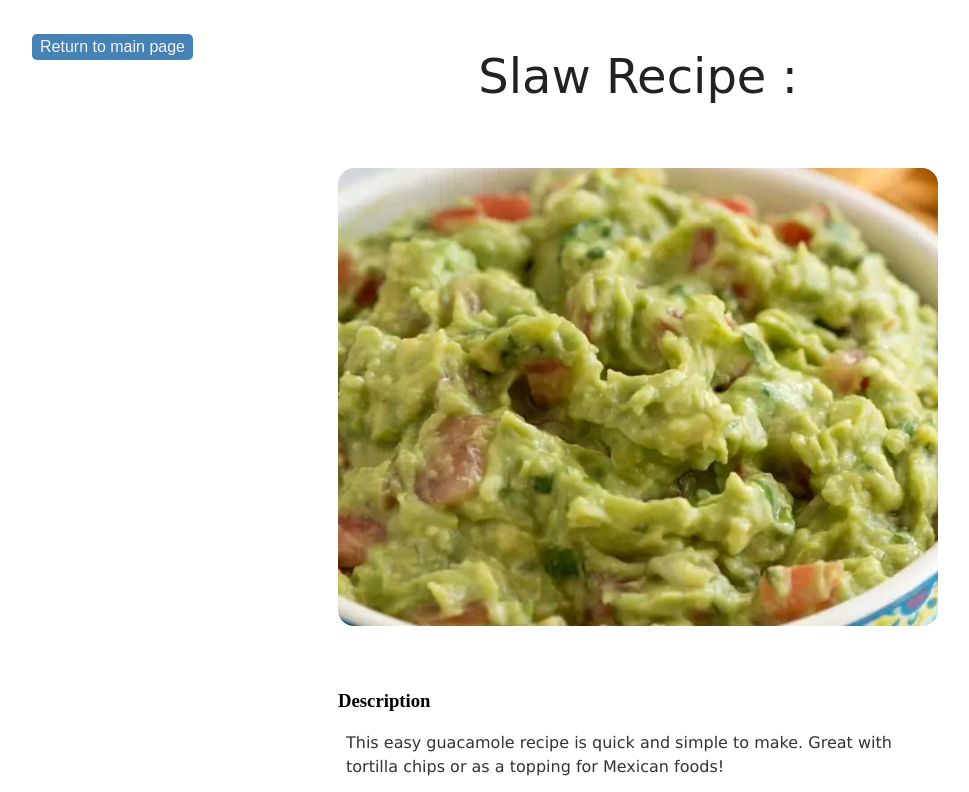
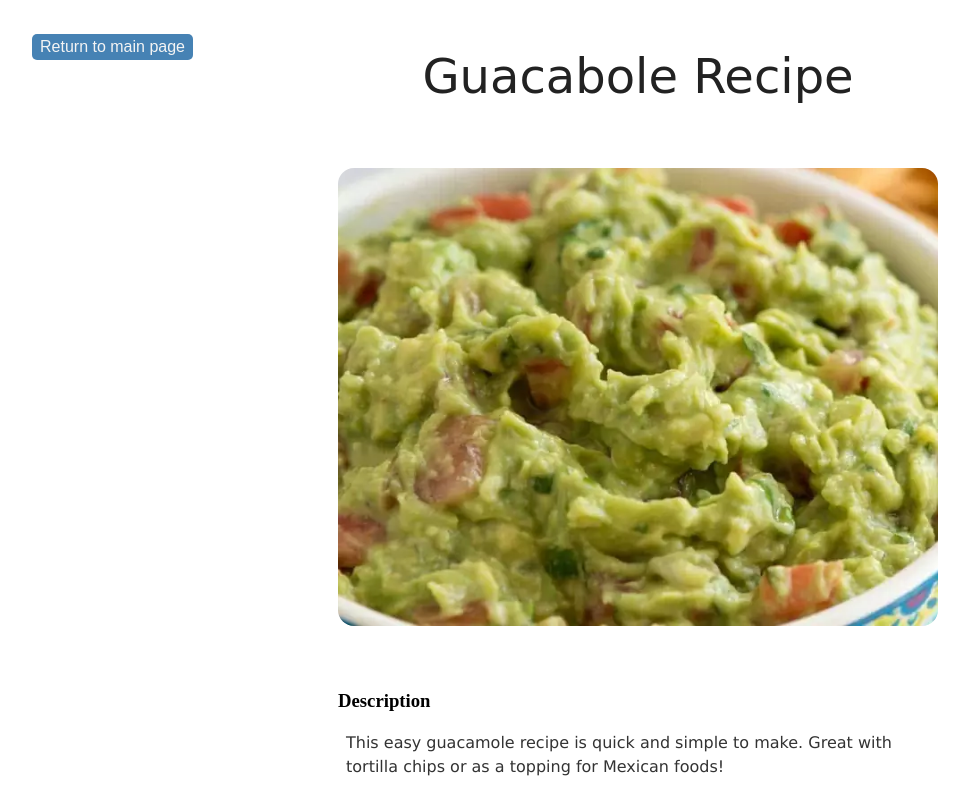
Before and after one commit to Russell-Dsouzaa/odin-recipes, a plain HTML site: page recipes/guacamole.html in a window 1280 px wide. Shown: the top 792 px of the page, without its empty margins (2-971 px from the left). Drawn offline with Linux system fonts and the light colour scheme.

Commit message:
-bug fix : all 3 recipe pages were showing 'slaw recipe'

```diff
--- a/recipes/guacamole.html
+++ b/recipes/guacamole.html
@@ -10,7 +10,7 @@
     <title>guacamole Recipe</title>
 </head>
 <body>
-    <h1>Slaw Recipe :</h1>
+    <h1>Guacabole Recipe</h1>
     <img src = "../images/guacamole.png" alt = "guacamole">
 
     <h3>Description</h3>
```
Also changed, not shown: recipes/kale.html (+1 -1 lines).
